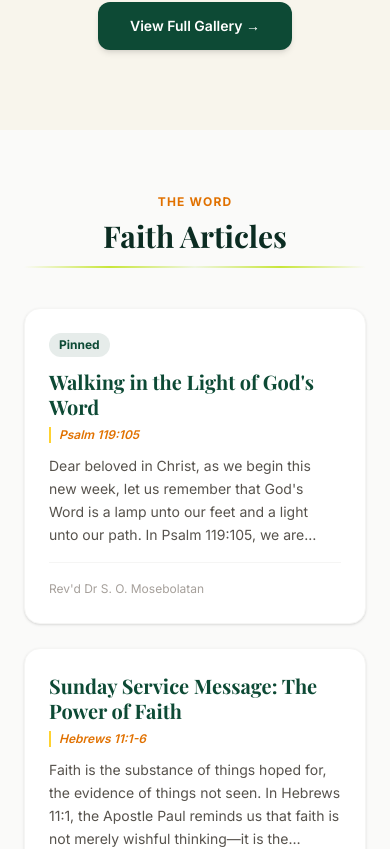
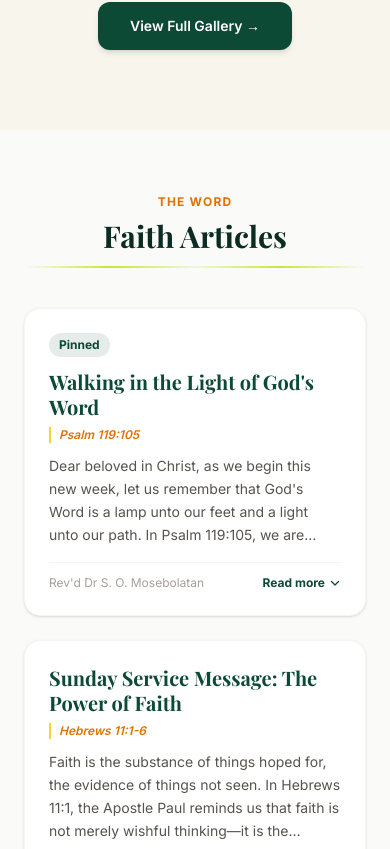
Before and after one commit to Osam-74/trinitybaptistchurchilora, a Next.js app: page / in a window 390 px wide. Shown: the part 7659-8508 px from the top of the page. Built offline with nearby package versions, Linux system fonts and the light colour scheme; no server answers; the database is empty; a web font is replaced by a local one.

Commit message:
fix: popup logo path (trinity-logo.png); mobile download uses Blob URL; WA btn smaller+shifted down 20px; pastor name 1 line no overlap; faith articles expand/collapse read more (auto-collapse previous); mobile navbar logo shifted up 20px

```diff
--- a/src/app/page.tsx
+++ b/src/app/page.tsx
@@ -80,6 +80,56 @@ function StatCounter({ target, suffix = "" }: { target: number; suffix?: string
       {count}
       {suffix}
     </span>
+  );
+}
+
+
+// FaithArticlesSection — expandable cards, auto-collapse on new open
+function FaithArticlesSection({ articles }: { articles: Array<{id: string; title: string; body: string; scripture: string; pinned: boolean; status: string; authorName?: string}> }) {
+  const [expandedId, setExpandedId] = useState<string | null>(null);
+  const handleToggle = (id: string) => setExpandedId(prev => prev === id ? null : id);
+  return (
+    <section className="bg-stone-50 py-16 sm:py-20">
+      <div className="max-w-6xl mx-auto px-6">
+        <div className="text-center mb-10 reveal">
+          <p className="text-xs font-bold text-amber-600 uppercase tracking-widest mb-2">The Word</p>
+          <h2 className="font-serif text-3xl sm:text-4xl font-bold text-primary-dark mb-3">Faith Articles</h2>
+          <div className="gold-divider mx-auto" />
+        </div>
+        <div className="grid md:grid-cols-2 lg:grid-cols-3 gap-6">
+          {articles.map((article, i) => {
+            const isExpanded = expandedId === article.id;
+            return (
+              <div key={article.id} className="bg-white rounded-2xl border border-stone-100 shadow-sm p-6 flex flex-col reveal transition-all duration-300" style={{ transitionDelay: `${i * 0.08}s` }}>
+                {article.pinned && (
+                  <span className="text-xs font-bold text-primary bg-primary/10 px-2.5 py-1 rounded-full mb-3 self-start">Pinned</span>
+                )}
+                <h3 className="font-serif text-xl font-bold text-primary mb-2 leading-tight">{article.title}</h3>
+                {article.scripture && (
+                  <p className="text-amber-600 text-xs font-semibold italic mb-3 border-l-2 border-amber-300 pl-2">{article.scripture}</p>
+                )}
+                <p className={"text-stone-600 text-sm leading-relaxed flex-1 " + (isExpanded ? "" : "line-clamp-4")}>
+                  {article.body}
+                </p>
+                <div className="mt-4 pt-3 border-t border-stone-100 flex items-center justify-between">
+                  <span className="text-xs text-stone-400">{article.authorName ?? ""}</span>
+                  <button
+                    onClick={() => handleToggle(article.id)}
+                    className="text-xs font-bold text-primary hover:text-primary/70 transition-colors flex items-center gap-1 ml-2"
+                  >
+                    {isExpanded ? (
+                      <span className="flex items-center gap-1">Read less <svg className="w-3 h-3" fill="none" stroke="currentColor" viewBox="0 0 24 24"><path strokeLinecap="round" strokeLinejoin="round" strokeWidth={2.5} d="M5 15l7-7 7 7"/></svg></span>
+                    ) : (
+                      <span className="flex items-center gap-1">Read more <svg className="w-3 h-3" fill="none" stroke="currentColor" viewBox="0 0 24 24"><path strokeLinecap="round" strokeLinejoin="round" strokeWidth={2.5} d="M19 9l-7 7-7-7"/></svg></span>
+                    )}
+                  </button>
+                </div>
+              </div>
+            );
+          })}
+        </div>
+      </div>
+    </section>
   );
 }
 
@@ -911,32 +961,7 @@ export default function HomePage() {
 
       {/* Faith Articles */}
       {faithArticles.length > 0 && (
-        <section className="bg-stone-50 py-16 sm:py-20">
-          <div className="max-w-6xl mx-auto px-6">
-            <div className="text-center mb-10 reveal">
-              <p className="text-xs font-bold text-amber-600 uppercase tracking-widest mb-2">The Word</p>
-              <h2 className="font-serif text-3xl sm:text-4xl font-bold text-primary-dark mb-3">Faith Articles</h2>
-              <div className="gold-divider mx-auto" />
-            </div>
-            <div className="grid md:grid-cols-2 lg:grid-cols-3 gap-6">
-              {faithArticles.map((article, i) => (
-                <div key={article.id} className="bg-white rounded-2xl border border-stone-100 shadow-sm p-6 flex flex-col reveal" style={{ transitionDelay: `${i * 0.08}s` }}>
-                  {article.pinned && (
-                    <span className="text-xs font-bold text-primary bg-primary/10 px-2.5 py-1 rounded-full mb-3 self-start">Pinned</span>
-                  )}
-                  <h3 className="font-serif text-xl font-bold text-primary mb-2 leading-tight">{article.title}</h3>
-                  {article.scripture && (
-                    <p className="text-amber-600 text-xs font-semibold italic mb-3 border-l-2 border-amber-300 pl-2">{article.scripture}</p>
-                  )}
-                  <p className="text-stone-600 text-sm leading-relaxed flex-1 line-clamp-4">{article.body}</p>
-                  <div className="mt-4 pt-3 border-t border-stone-100">
-                    <span className="text-xs text-stone-400">{article.authorName}</span>
-                  </div>
-                </div>
-              ))}
-            </div>
-          </div>
-        </section>
+        <FaithArticlesSection articles={faithArticles} />
       )}
 
       {/* 9. Contact / Action CTA section */}
--- a/src/components/Navbar.tsx
+++ b/src/components/Navbar.tsx
@@ -143,7 +143,7 @@ export default function Navbar() {
                 position: 'absolute',
                 left: '50%',
                 top: '50%',
-                transform: 'translateX(-50%) translateY(-2px)',
+                transform: 'translateX(-50%) translateY(-22px)',
                 opacity: scrolled && !isOpen ? 1 : 0,
                 pointerEvents: scrolled && !isOpen ? 'auto' : 'none',
                 transition: 'opacity 0.35s ease',
--- a/src/components/PastorSpeaksPopup.tsx
+++ b/src/components/PastorSpeaksPopup.tsx
@@ -177,11 +177,18 @@ export default function PastorSpeaksPopup() {
 
       drawText();
 
-      // Download
-      const link = document.createElement('a');
-      link.download = `pastors-word-${new Date().toISOString().slice(0, 10)}.png`;
-      link.href = canvas.toDataURL('image/png');
-      link.click();
+      // Download — mobile-safe: convert to Blob URL first
+      canvas.toBlob((blob) => {
+        if (!blob) return;
+        const blobUrl = URL.createObjectURL(blob);
+        const link = document.createElement('a');
+        link.download = `pastors-word-${new Date().toISOString().slice(0, 10)}.png`;
+        link.href = blobUrl;
+        document.body.appendChild(link);
+        link.click();
+        document.body.removeChild(link);
+        setTimeout(() => URL.revokeObjectURL(blobUrl), 5000);
+      }, 'image/png');
 
       // Open WhatsApp after short delay (so download triggers first)
       setTimeout(() => {
@@ -220,7 +227,7 @@ export default function PastorSpeaksPopup() {
         <div className="bg-[#1B4332] px-5 py-3 flex items-center justify-between gap-3">
           <div className="flex items-center gap-2.5 min-w-0">
             <div className="w-9 h-9 rounded-full bg-white/10 flex-shrink-0 overflow-hidden flex items-center justify-center">
-              <img src="/logo/tbc-logo.png" alt="TBC"
+              <img src="/logo/trinity-logo.png" alt="TBC"
                 className="w-full h-full object-contain p-0.5"
                 onError={(e) => { (e.currentTarget as HTMLImageElement).style.display = 'none'; }}
               />
@@ -261,28 +268,29 @@ export default function PastorSpeaksPopup() {
 
           <div className="border-t border-stone-100 mb-4" />
 
-          {/* Bottom: pastor + share */}
-          <div className="flex items-center justify-between gap-3">
-            <div className="flex items-center gap-3 min-w-0">
-              <div className="w-12 h-12 rounded-full overflow-hidden flex-shrink-0 ring-2 ring-amber-200 bg-[#1B4332]">
+          {/* Bottom: pastor row + WhatsApp btn shifted down */}
+          <div className="flex items-start justify-between gap-2">
+            <div className="flex items-center gap-3 min-w-0 flex-1">
+              <div className="w-11 h-11 rounded-full overflow-hidden flex-shrink-0 ring-2 ring-amber-200 bg-[#1B4332]">
                 <img src={pastorImage} alt="Pastor"
                   className="w-full h-full object-cover object-top"
                   onError={(e) => { (e.currentTarget as HTMLImageElement).style.display = 'none'; }}
                 />
               </div>
               <div className="min-w-0">
-                {/* Full name on ONE line as requested */}
-                <p className="font-bold text-[#1B4332] whitespace-nowrap"
-                  style={{ fontFamily: "'Georgia', serif", fontSize: '0.82rem' }}>
+                {/* Full name on ONE line */}
+                <p className="font-bold text-[#1B4332] truncate"
+                  style={{ fontFamily: "'Georgia', serif", fontSize: '0.78rem' }}>
                   Rev. Dr S. O. Mosebolatan
                 </p>
-                <p className="text-stone-400 text-[11px] mt-0.5 tracking-wide">Senior Pastor</p>
+                <p className="text-stone-400 text-[10px] mt-0.5 tracking-wide">Senior Pastor</p>
               </div>
             </div>
 
-            {/* WhatsApp Share — downloads card image then opens WhatsApp */}
+            {/* WhatsApp Share — smaller, shifted down 20px to stay clear of pastor name */}
             <button onClick={handleShare} disabled={downloading}
-              className="flex-shrink-0 flex items-center gap-1.5 bg-[#25D366] hover:bg-[#1ebe5d] disabled:opacity-60 text-white text-[13px] font-bold px-3.5 py-2.5 rounded-xl transition-colors"
+              className="flex-shrink-0 flex items-center gap-1 bg-[#25D366] hover:bg-[#1ebe5d] disabled:opacity-60 text-white text-[11px] font-bold px-2.5 py-1.5 rounded-lg transition-colors"
+              style={{ marginTop: '20px' }}
               title="Download card &amp; Share on WhatsApp">
               {downloading ? (
                 <span className="flex items-center gap-1.5">
```
